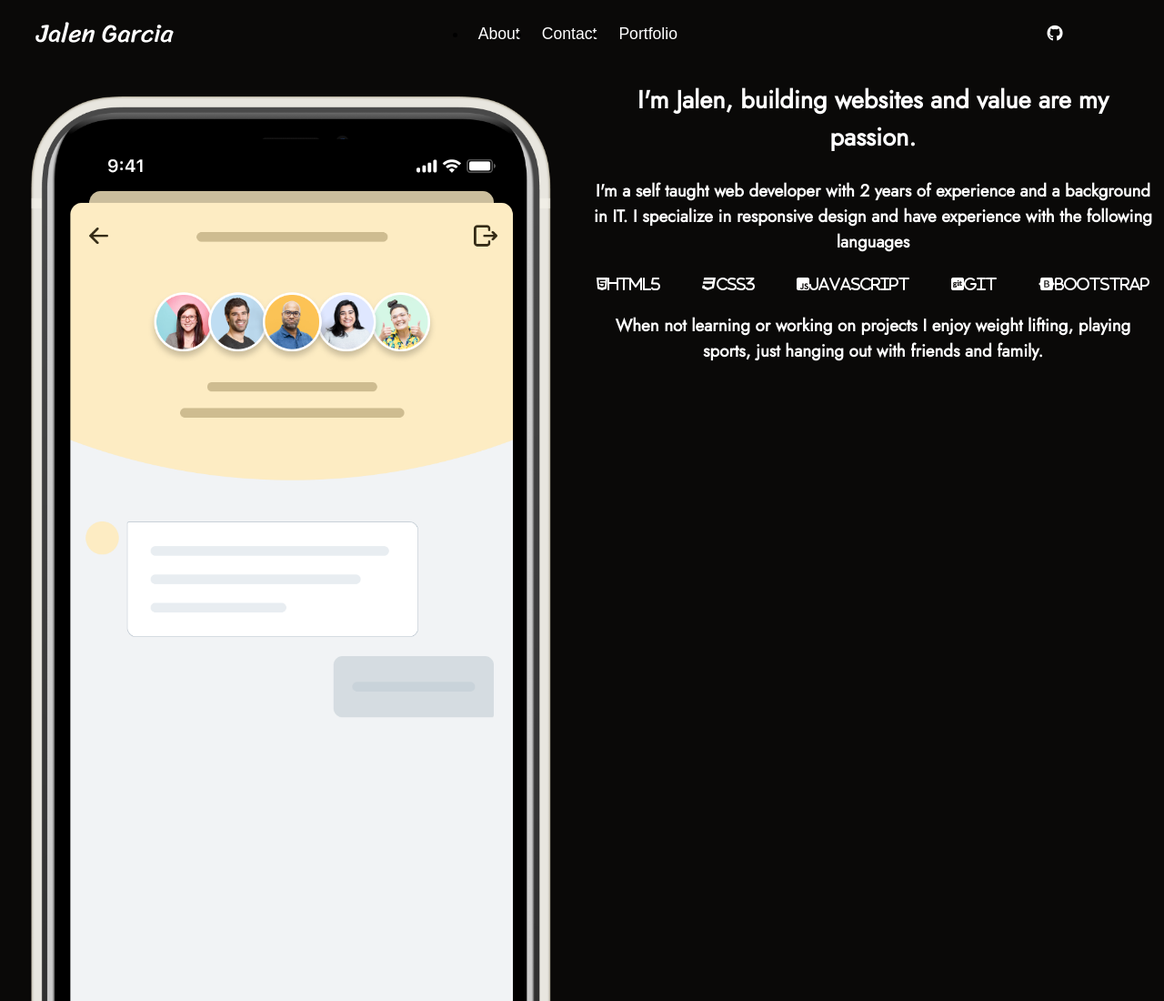
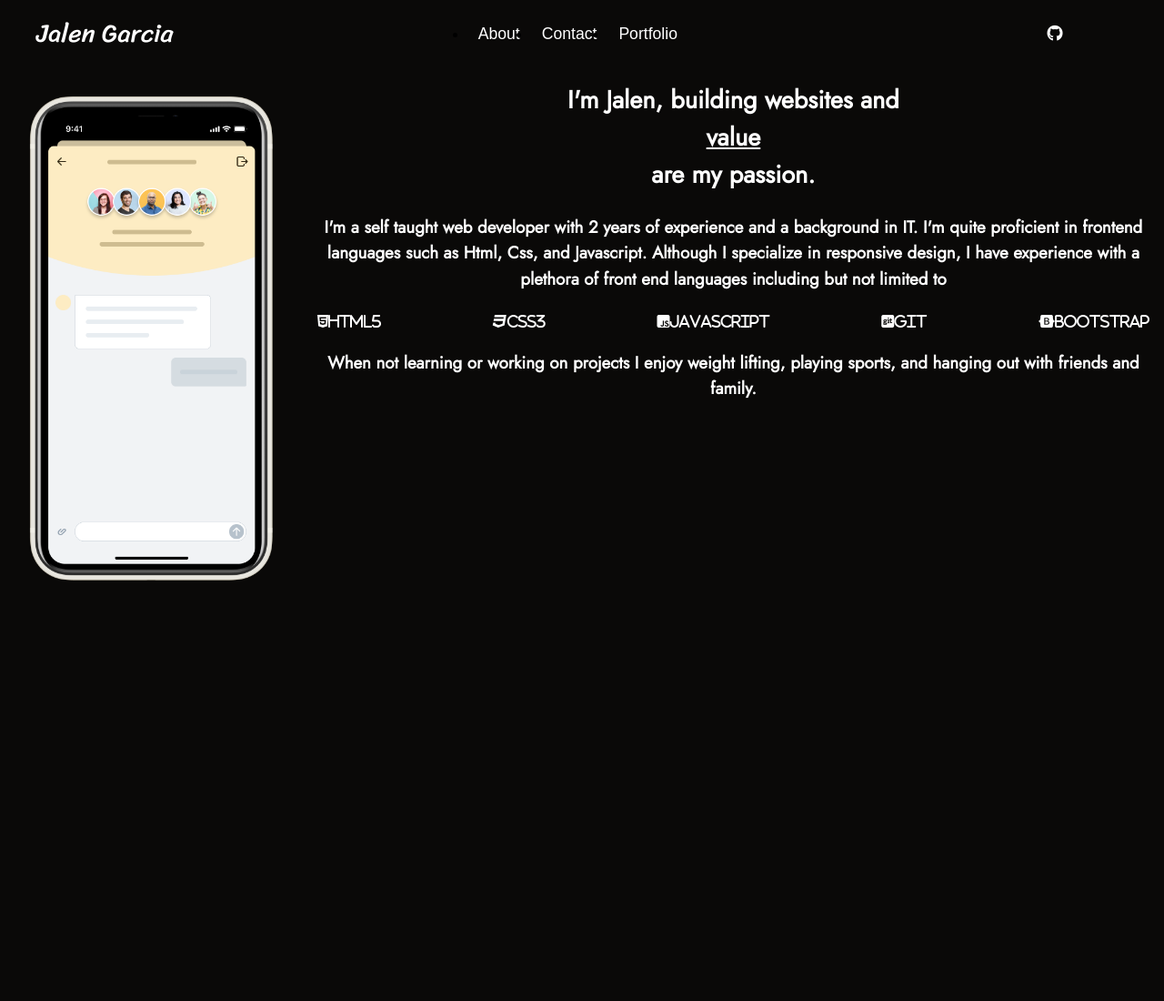
Before and after one commit to Jalendevelops/Portfolio, a plain HTML site: page about.html in a window 1280 px wide. Shown: the top 1100 px of the page at 91% size. After the commit the page ends 800 px from the top, so only its background shows below. Drawn offline with Linux system fonts and the light colour scheme.

Commit message:
Updated about me

```diff
--- a/about.css
+++ b/about.css
@@ -67,6 +67,10 @@ h6 {
   isolation: isolate;
 }
 /* End of css reset */
+
+.value {
+  text-decoration: underline;
+}
 
 ul {
   padding: 0;
@@ -194,7 +198,7 @@ ul {
 }
 
 .main-container img {
-  height: auto;
+  height: 600px;
   width: 50%;
   padding: 32px;
 }
--- a/about.html
+++ b/about.html
@@ -51,8 +51,8 @@
 <main class="main-container">
   <img src="hs.png">
   <div class="container">
-    <h2> I'm Jalen, building websites and value are my passion.</h2>
-    <h3>I'm a self taught web developer with 2 years of experience and a background in IT. I specialize in responsive design and have experience with the following languages</h3>
+    <h2> I'm Jalen, building websites and <p class="value">value</p> are my passion.</h2>
+    <h3>I'm a self taught web developer with 2 years of experience and a background in IT. I'm quite proficient in frontend languages such as Html, Css, and Javascript. Although I specialize in responsive design, I have experience with a plethora of front end languages including but not limited to</h3>
     <div class="lang-container">
     <i class="fa-brands fa-html5">Html5</i>
     <i class="fa-brands fa-css3">Css3</i>
@@ -60,7 +60,7 @@
     <i class="fa-brands fa-git-square">Git</i>
     <i class="fa-brands fa-bootstrap">Bootstrap</i>
   </div>
-    <h3>When not learning or working on projects I enjoy weight lifting, playing sports, just hanging out with friends and family.
+    <h3>When not learning or working on projects I enjoy weight lifting, playing sports, and hanging out with friends and family.
       </h3>
   </div>
 </main>
```
